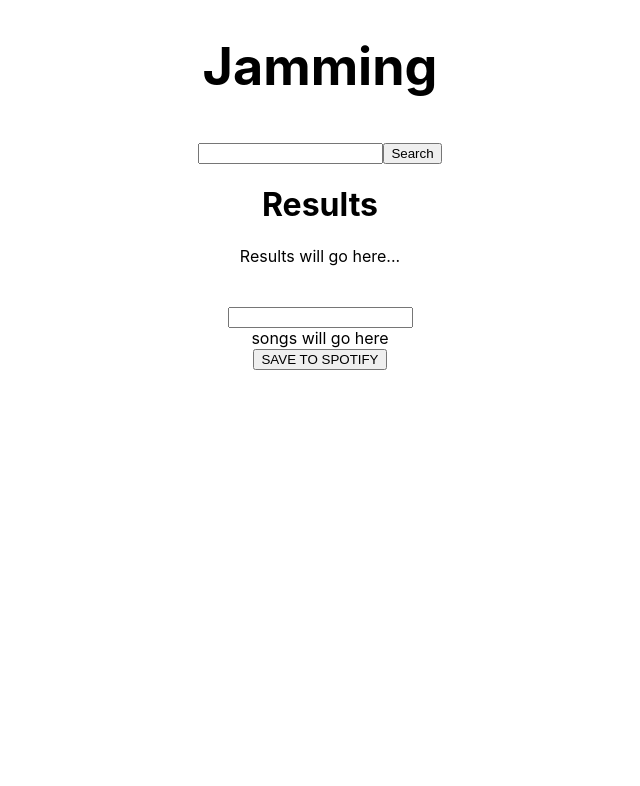
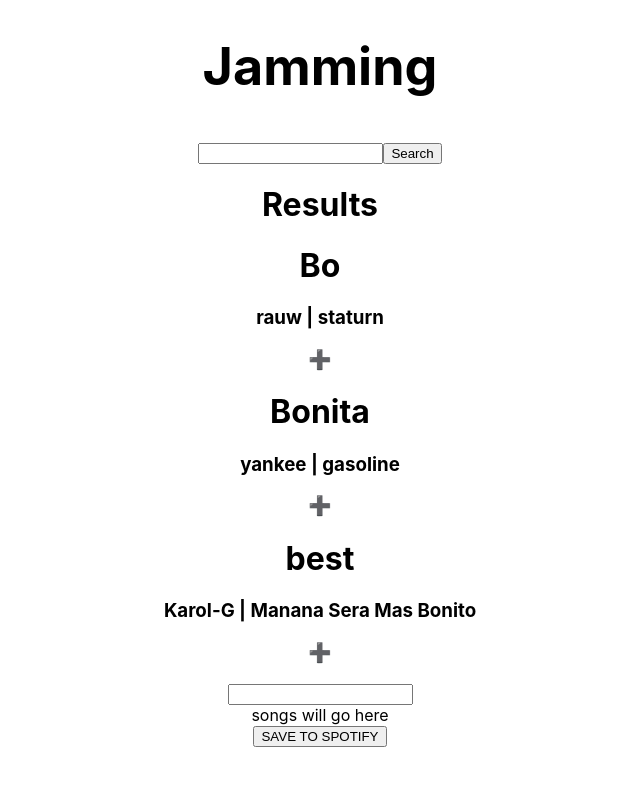
Before and after one commit to creyes25/Jamming, a React (Create React App) app: page / in a window 1280 px wide. Shown: the top 786 px of the page, without its empty margins (320-960 px from the left). Built offline with nearby package versions, Linux system fonts and the light colour scheme.

Commit message:
setup the tracklist and track components, so they can show the list of songs

```diff
--- a/src/components/Playlist/Playlist.js
+++ b/src/components/Playlist/Playlist.js
@@ -9,8 +9,6 @@ function Playlist(props) {
 
   const handleSubmit = (e) => {
     e.preventDefault()
-    setPlaylistName('')
-
   }
 
   return (
--- a/src/components/SearchResults/SearchResults.js
+++ b/src/components/SearchResults/SearchResults.js
@@ -1,16 +1,17 @@
+import TrackLlist from "../Tracklist/Tracklist";
 
 function SearchResults(props) {
   // will show the results of the search
+  const results = [
+    {id: '1-4', song: 'Bo', artist: 'rauw', album:'staturn'},
+    {id: '1-6', song: 'Bonita', artist: 'yankee', album:'gasoline'},
+    {id: '3-6', song: 'best', artist:'Karol-G', album:'Manana Sera Mas Bonito'}
+  ]
 
   return (
     <div>
       <h1>Results</h1>
-      <div>
-        Results will go here...
-        <br/>
-        <br/>
-        <br/>
-      </div>
+      <TrackLlist resultsList={results} symbol={'add'} />
     </div>
   )
 }
--- /dev/null
+++ b/src/components/Track/Track.js
@@ -0,0 +1,11 @@
+function Track({track, symbol}) {
+  return (
+    <div key={track.id}>
+      <h1>{track.song}</h1>
+      <h3>{track.artist} | {track.album}</h3>
+      <h3>{symbol === 'add' ? '➕' : '➖' }</h3>
+    </div>
+  )
+}
+
+export default Track;
--- /dev/null
+++ b/src/components/Tracklist/Tracklist.js
@@ -0,0 +1,13 @@
+import Track from "../Track/Track"
+
+function TrackLlist({resultsList, symbol}) {
+  return (
+    <div>
+      {resultsList.map(result => (
+        <Track track={result} symbol={symbol} />
+      ))}
+    </div>
+  )
+}
+
+export default TrackLlist
```
